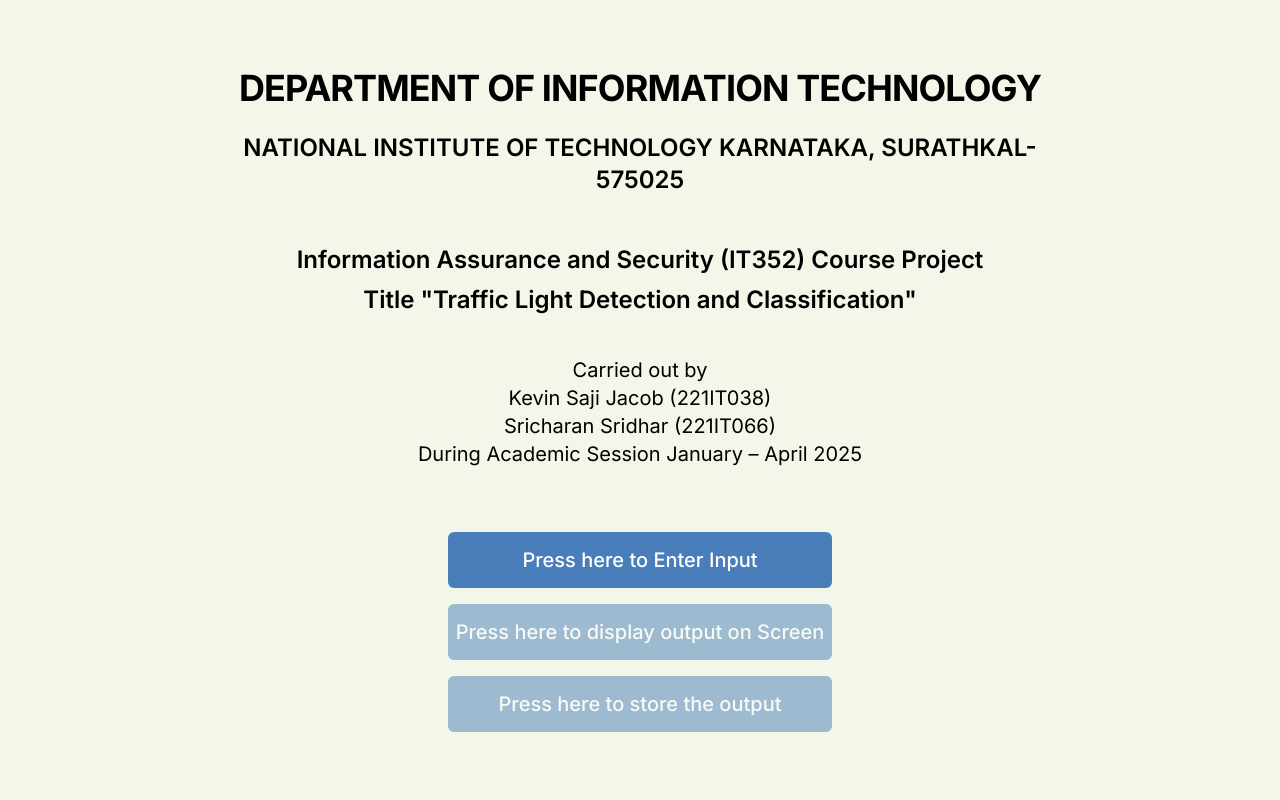
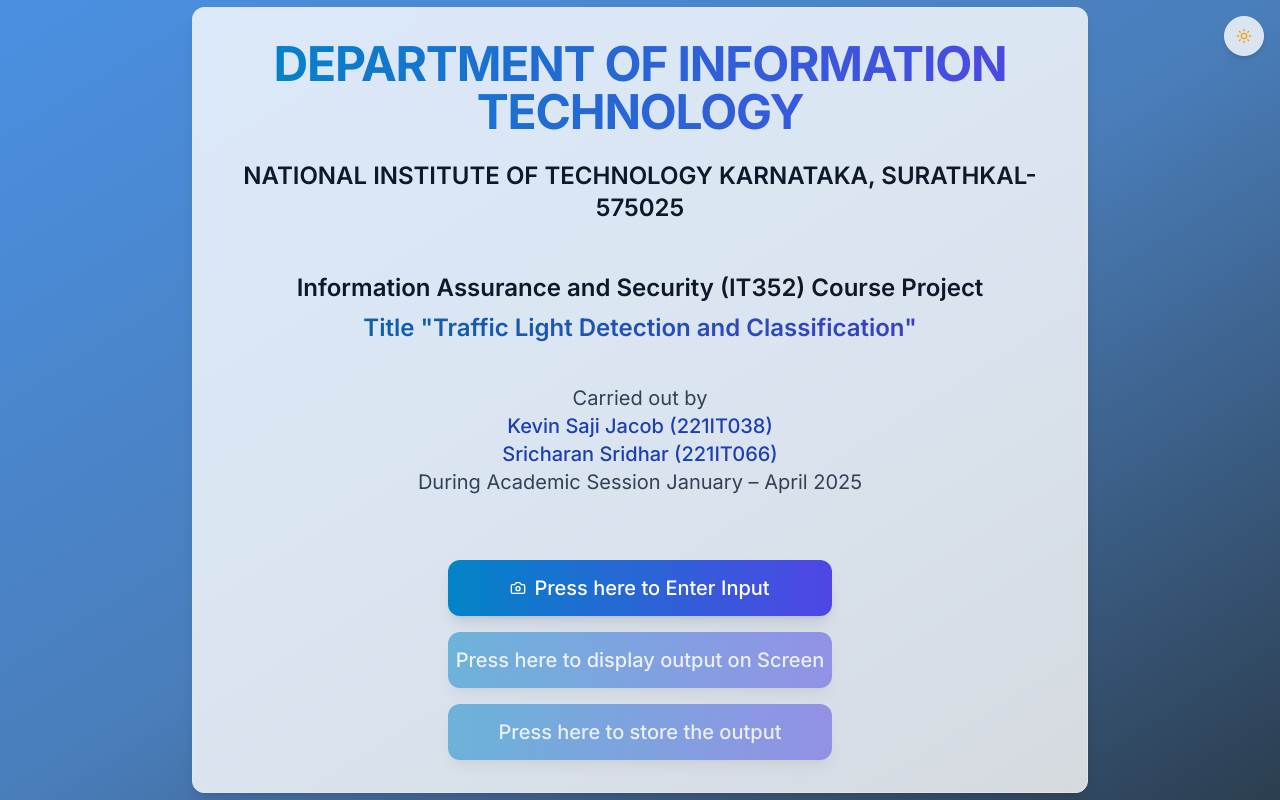
Before and after one commit to kevinsaji/TrafficLightDetect, a Next.js app: page / in a window 1280 px wide. Built offline with nearby package versions, Linux system fonts and the light colour scheme.

Commit message:
Front-end Updated

```diff
--- a/app/page.tsx
+++ b/app/page.tsx
@@ -3,11 +3,12 @@
 import type React from "react"
 
 import { useState, useRef } from "react"
-import { Loader2, Check } from "lucide-react"
+import { Loader2, Check, Camera } from "lucide-react"
 import { Button } from "@/components/ui/button"
 import { Card } from "@/components/ui/card"
 import Image from "next/image"
 import { Dialog, DialogContent, DialogHeader, DialogTitle } from "@/components/ui/dialog"
+import { ThemeToggle } from "@/components/theme-toggle"
 import JSZip from "jszip"
 
 export default function Home() {
@@ -105,34 +106,26 @@ export default function Home() {
           ia[i] = imageData.charCodeAt(i)
         }
 
-        // Add image to the zip folder with label-based filename
         folder?.file(`traffic_light_${result.label.toLowerCase()}_${index + 1}.png`, ia, { base64: false })
       })
 
-      // Create a text file with detection summary
       const summary = results.map((result, index) =>
         `Image ${index + 1}: Label = ${result.label}`
       ).join('\n')
       folder?.file('detection_summary.txt', summary)
 
-      // Generate the zip file
       const zipBlob = await zip.generateAsync({ type: 'blob' })
 
-      // Create a URL for the blob
       const url = URL.createObjectURL(zipBlob)
 
-      // Create a link element
       const link = document.createElement("a")
       link.href = url
       link.download = "traffic_light_detection_results.zip"
 
-      // Append the link to the body
       document.body.appendChild(link)
 
-      // Click the link to trigger the download
       link.click()
 
-      // Clean up
       document.body.removeChild(link)
       URL.revokeObjectURL(url)
 
@@ -144,61 +137,70 @@ export default function Home() {
   }
 
   return (
-    <main className="min-h-screen flex flex-col items-center justify-center bg-[#f2f7e9]">
-      <Card className="max-w-4xl w-full p-8 text-center bg-[#f2f7e9] border-0 shadow-none">
+    <main className="min-h-screen flex flex-col items-center justify-center bg-gradient-to-br from-[#4a90e2] via-[#4a7ebb] to-[#2c3e50] dark:from-[#1e293b] dark:via-[#2c3e50] dark:to-[#3b4d61] transition-colors duration-300">
+      <div className="absolute top-4 right-4">
+        <ThemeToggle />
+      </div>
+
+      <Card className="max-w-4xl w-full p-8 text-center border shadow-lg dark:shadow-xl bg-white/80 backdrop-blur-sm dark:bg-[#1f2937] transition-all duration-300 rounded-xl">
         <div className="space-y-6">
-          <h1 className="text-4xl font-bold tracking-tight md:text-4xl text-black">
+          <h1 className="text-4xl font-bold tracking-tight md:text-5xl bg-clip-text text-transparent bg-gradient-to-r from-[#0284c7] to-[#4f46e5] dark:from-[#38bdf8] dark:to-[#818cf8]">
             DEPARTMENT OF INFORMATION TECHNOLOGY
           </h1>
-          <h2 className="text-2xl font-semibold text-black">
+          <h2 className="text-2xl font-semibold text-[#0f172a] dark:text-[#f1f5f9]">
             NATIONAL INSTITUTE OF TECHNOLOGY KARNATAKA, SURATHKAL-575025
           </h2>
 
           <div className="pt-6">
-            <h3 className="text-2xl font-semibold text-black">
+            <h3 className="text-2xl font-semibold text-[#0f172a] dark:text-[#f1f5f9]">
               Information Assurance and Security (IT352) Course Project
             </h3>
-            <h3 className="text-2xl font-semibold mt-2 text-black">
+            <h3 className="text-2xl font-semibold mt-2 bg-clip-text text-transparent bg-gradient-to-r from-[#0369a1] to-[#4338ca] dark:from-[#0ea5e9] dark:to-[#6366f1]">
               Title "Traffic Light Detection and Classification"
             </h3>
           </div>
 
           <div className="pt-4">
-            <p className="text-xl text-black">Carried out by</p>
-            <p className="text-xl text-black">Kevin Saji Jacob (221IT038)</p>
-            <p className="text-xl text-black">Sricharan Sridhar (221IT066)</p>
-            <p className="text-xl text-black">During Academic Session January – April 2025</p>
+            <p className="text-xl text-[#334155] dark:text-[#cbd5e1]">Carried out by</p>
+            <p className="text-xl font-medium text-[#1e40af] dark:text-[#93c5fd]">Kevin Saji Jacob (221IT038)</p>
+            <p className="text-xl font-medium text-[#1e40af] dark:text-[#93c5fd]">Sricharan Sridhar (221IT066)</p>
+            <p className="text-xl text-[#334155] dark:text-[#cbd5e1]">During Academic Session January – April 2025</p>
           </div>
 
           {file && (
-            <div className="flex items-center justify-center gap-2 text-lg text-green-700 font-medium">
+            <div className="flex items-center justify-center gap-2 text-lg text-green-600 dark:text-green-400 font-medium">
               <Check className="h-5 w-5" />
               <span>File selected: {file.name}</span>
             </div>
           )}
 
           {loading && (
-            <div className="flex items-center justify-center gap-2 text-lg text-blue-700 font-medium">
+            <div className="flex items-center justify-center gap-2 text-lg text-blue-600 dark:text-blue-400 font-medium">
               <Loader2 className="h-5 w-5 animate-spin" />
               <span>Processing image...</span>
             </div>
           )}
 
-          {error && <div className="p-4 bg-red-50 text-red-700 rounded-md text-lg font-medium">{error}</div>}
+          {error && (
+            <div className="p-4 bg-red-100 dark:bg-red-900/20 text-red-700 dark:text-red-400 rounded-md text-lg font-medium">
+              {error}
+            </div>
+          )}
 
           <div className="pt-10 flex flex-col items-center gap-4">
             <input ref={fileInputRef} type="file" accept="image/*" className="hidden" onChange={handleImageChange} />
 
             <Button
-              className="w-96 h-14 text-xl bg-[#4a7ebb] hover:bg-[#3a6eab] text-white"
+              className="w-96 h-14 text-xl bg-gradient-to-r from-[#0284c7] to-[#4f46e5] hover:from-[#0369a1] hover:to-[#4338ca] dark:from-[#0ea5e9] dark:to-[#6366f1] dark:hover:from-[#0284c7] dark:hover:to-[#4f46e5] text-white shadow-lg hover:shadow-xl transition-all duration-300 flex items-center justify-center gap-2 rounded-xl"
               onClick={handleInputClick}
               disabled={loading}
             >
+              <Camera className="h-5 w-5" />
               Press here to Enter Input
             </Button>
 
             <Button
-              className="w-96 h-14 text-xl bg-[#4a7ebb] hover:bg-[#3a6eab] text-white"
+              className="w-96 h-14 text-xl bg-gradient-to-r from-[#0284c7] to-[#4f46e5] hover:from-[#0369a1] hover:to-[#4338ca] dark:from-[#0ea5e9] dark:to-[#6366f1] dark:hover:from-[#0284c7] dark:hover:to-[#4f46e5] text-white shadow-lg hover:shadow-xl transition-all duration-300 rounded-xl"
               onClick={handleShowOutput}
               disabled={!processed || loading}
             >
@@ -206,7 +208,7 @@ export default function Home() {
             </Button>
 
             <Button
-              className="w-96 h-14 text-xl bg-[#4a7ebb] hover:bg-[#3a6eab] text-white"
+              className="w-96 h-14 text-xl bg-gradient-to-r from-[#0284c7] to-[#4f46e5] hover:from-[#0369a1] hover:to-[#4338ca] dark:from-[#0ea5e9] dark:to-[#6366f1] dark:hover:from-[#0284c7] dark:hover:to-[#4f46e5] text-white shadow-lg hover:shadow-xl transition-all duration-300 rounded-xl"
               onClick={handleSaveResults}
               disabled={!processed || loading || !results || results.length === 0}
             >
@@ -224,16 +226,21 @@ export default function Home() {
       </Card>
 
       <Dialog open={dialogOpen} onOpenChange={setDialogOpen}>
-        <DialogContent className="max-w-4xl w-[90vw]">
+        <DialogContent className="max-w-4xl w-[90vw] bg-white dark:bg-[#1f2937] rounded-xl">
           <DialogHeader>
-            <DialogTitle className="text-2xl font-semibold text-black">Detection Results</DialogTitle>
+            <DialogTitle className="text-2xl font-semibold bg-clip-text text-transparent bg-gradient-to-r from-[#0284c7] to-[#4f46e5] dark:from-[#38bdf8] dark:to-[#818cf8]">
+              Detection Results
+            </DialogTitle>
           </DialogHeader>
 
           <div className="max-h-[70vh] overflow-y-auto p-4">
             {results && results.length > 0 ? (
               <div className="grid grid-cols-1 md:grid-cols-2 gap-6">
                 {results.map((result, index) => (
-                  <div key={index} className="border rounded-md overflow-hidden">
+                  <div
+                    key={index}
+                    className="border rounded-xl overflow-hidden shadow-md transition-all hover:shadow-lg"
+                  >
                     <div className="relative h-64 w-full">
                       <Image
                         src={result.image || "/placeholder.svg"}
@@ -245,10 +252,10 @@ export default function Home() {
                     <div
                       className={`p-4 text-center font-medium text-xl ${
                         result.label === "Green"
-                          ? "bg-green-100 text-green-800"
+                          ? "bg-green-100 text-green-800 dark:bg-green-900/30 dark:text-green-300"
                           : result.label === "Red"
-                            ? "bg-red-100 text-red-800"
-                            : "bg-yellow-100 text-yellow-800"
+                            ? "bg-red-100 text-red-800 dark:bg-red-900/30 dark:text-red-300"
+                            : "bg-yellow-100 text-yellow-800 dark:bg-yellow-900/30 dark:text-yellow-300"
                       }`}
                     >
                       {result.label}
@@ -257,14 +264,18 @@ export default function Home() {
                 ))}
               </div>
             ) : (
-              <div className="flex items-center justify-center h-64 text-xl text-gray-700">
+              <div className="flex items-center justify-center h-64 text-xl text-[#64748b] dark:text-[#94a3b8]">
                 No traffic lights detected
               </div>
             )}
           </div>
 
           <div className="flex justify-end gap-4 mt-4">
-            <Button variant="outline" onClick={() => setDialogOpen(false)} className="text-lg">
+            <Button
+              variant="outline"
+              onClick={() => setDialogOpen(false)}
+              className="text-lg hover:bg-[#f1f5f9] dark:hover:bg-[#374151]"
+            >
               Close
             </Button>
           </div>
--- /dev/null
+++ b/components/theme-toggle.tsx
@@ -0,0 +1,26 @@
+"use client"
+import { Moon, Sun } from "lucide-react"
+import { useTheme } from "next-themes"
+
+import { Button } from "@/components/ui/button"
+
+export function ThemeToggle() {
+  const { theme, setTheme } = useTheme()
+
+  const toggleTheme = () => {
+    setTheme(theme === "dark" ? "light" : "dark")
+  }
+
+  return (
+    <Button
+      variant="outline"
+      size="icon"
+      onClick={toggleTheme}
+      className="rounded-full w-10 h-10 bg-white/80 backdrop-blur-sm dark:bg-[#1f2937]/80 border border-[#e2e8f0] dark:border-[#374151] shadow-md hover:shadow-lg transition-all duration-300"
+    >
+      <Sun className="h-[1.2rem] w-[1.2rem] rotate-0 scale-100 transition-all dark:rotate-90 dark:scale-0 text-amber-500" />
+      <Moon className="absolute h-[1.2rem] w-[1.2rem] rotate-90 scale-0 transition-all dark:rotate-0 dark:scale-100 text-indigo-300" />
+      <span className="sr-only">Toggle theme</span>
+    </Button>
+  )
+}
```
